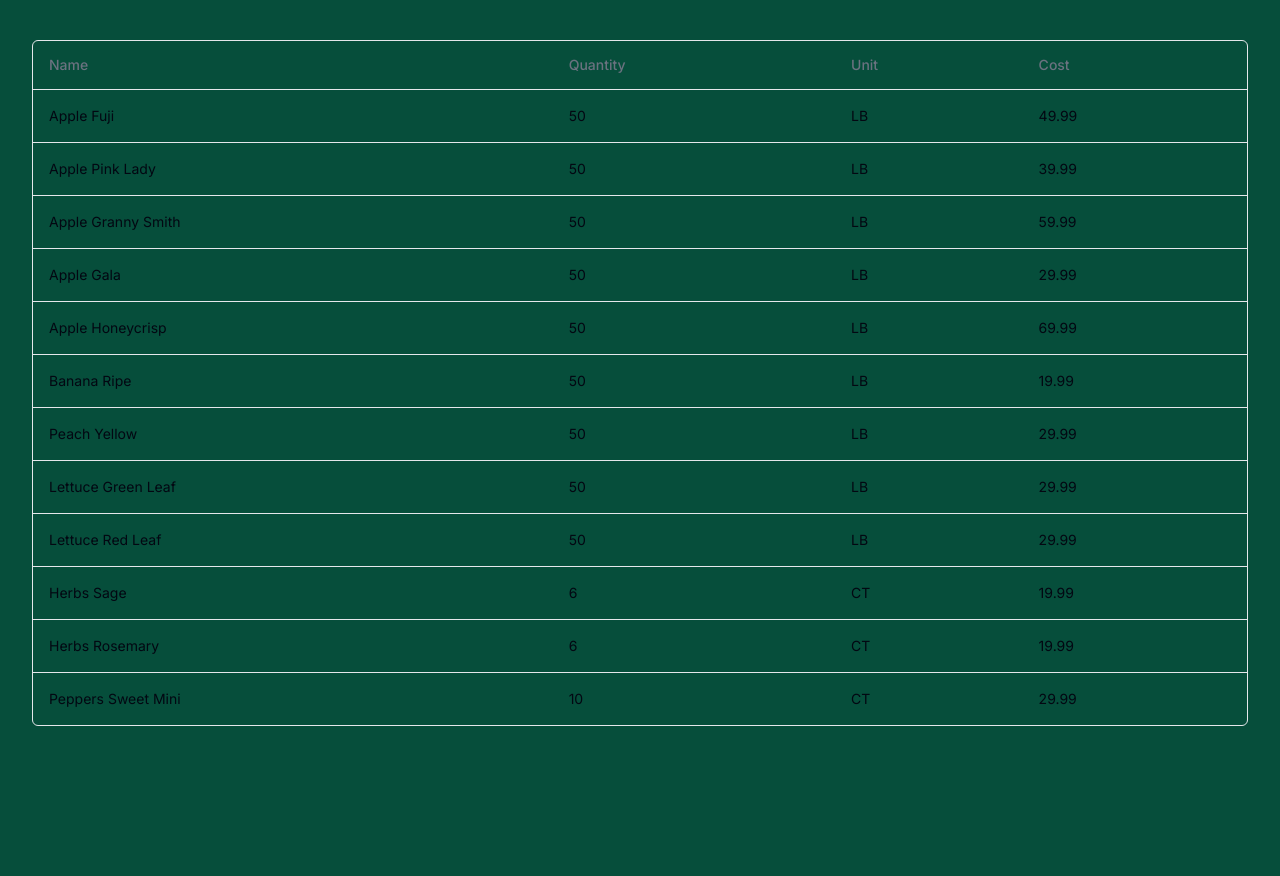
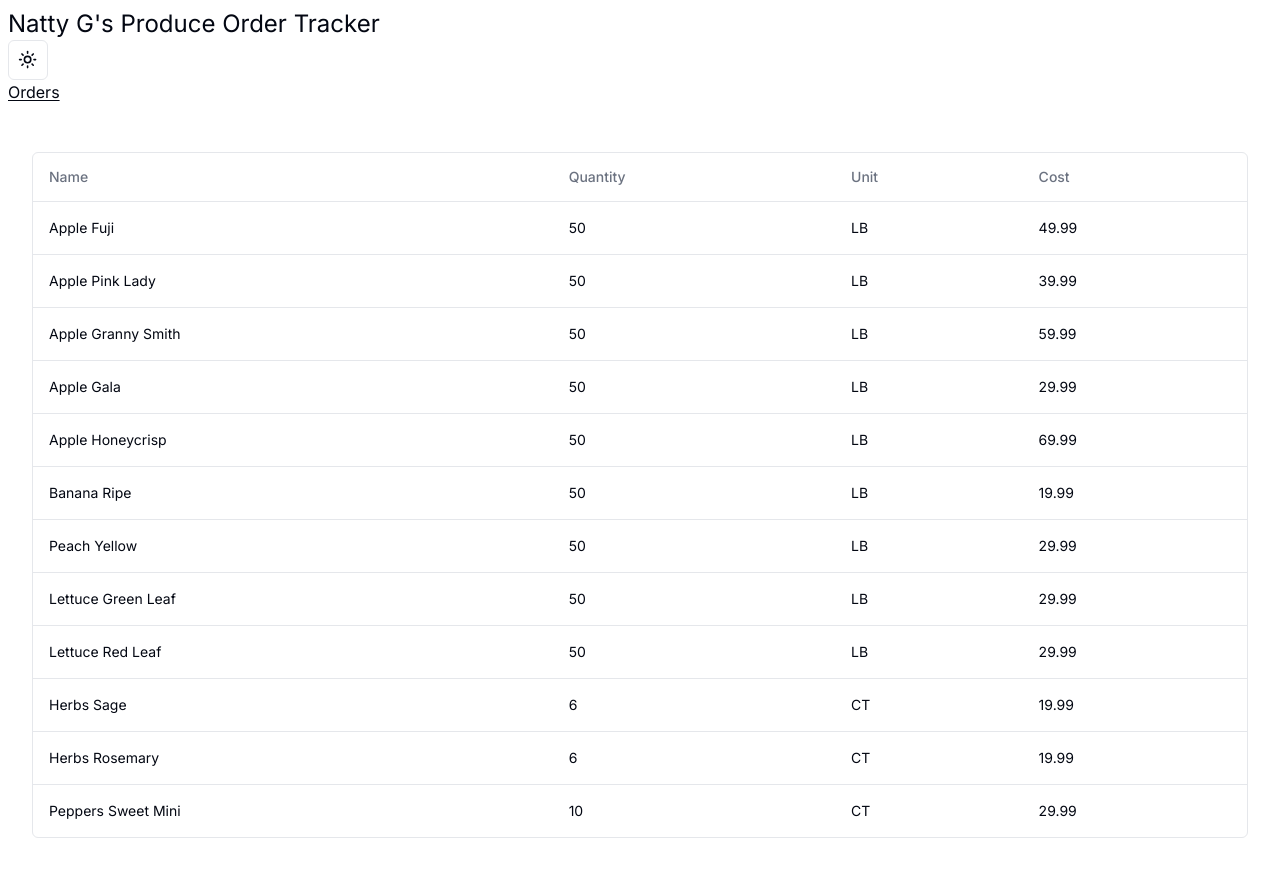
Before and after one commit to allanlalangan/order-cost-tracker, a Next.js app: page /orders in a window 1280 px wide. Before the commit the page ends 800 px from the top, so only its background shows below. Built offline with nearby package versions, Linux system fonts and the light colour scheme.

Commit message:
update home page

```diff
--- a/app/layout.tsx
+++ b/app/layout.tsx
@@ -1,5 +1,9 @@
+import { Switch } from "@/components/ui/switch";
 import "./globals.css";
 import { Inter } from "next/font/google";
+import Link from "next/link";
+import { ThemeProvider } from "@/components/theme-provider";
+import { ModeToggle } from "@/components/dark-mode-toggle";
 
 const inter = Inter({ subsets: ["latin"] });
 
@@ -19,7 +23,24 @@
         name="viewport"
         content="width=device-width, initial-scale=1, maximum-scale=1"
       />
-      <body className="bg-emerald-900">{children}</body>
+      <body className="">
+        <ThemeProvider attribute="class" defaultTheme="system" enableSystem>
+          <header className="flex flex-col justify-between p-2">
+            <Link className="" href="/">
+              <h1 className="text-2xl">Natty G&apos;s Produce Order Tracker</h1>
+            </Link>
+            <div className="flex">
+              <ModeToggle />
+            </div>
+            <nav className="">
+              <Link className="underline underline-offset-2" href="/orders">
+                Orders
+              </Link>
+            </nav>
+          </header>
+          {children}
+        </ThemeProvider>
+      </body>
     </html>
   );
 }
--- a/app/page.tsx
+++ b/app/page.tsx
@@ -1,32 +1,6 @@
-import Table from "@/components/Table";
-
-export type Produce = {
-  name: string;
-  qty: number;
-  unit: string;
-  cost: number;
-};
-
-const sampleData: Produce[] = [
-  { name: "Apple Fuji", qty: 50, unit: "LB", cost: 49.99 },
-  { name: "Apple Pink Lady", qty: 50, unit: "LB", cost: 39.99 },
-  { name: "Apple Granny Smith", qty: 50, unit: "LB", cost: 59.99 },
-  { name: "Apple Gala", qty: 50, unit: "LB", cost: 29.99 },
-  { name: "Apple Honeycrisp", qty: 50, unit: "LB", cost: 69.99 },
-  { name: "Banana Ripe", qty: 50, unit: "LB", cost: 19.99 },
-  { name: "Peach Yellow", qty: 50, unit: "LB", cost: 29.99 },
-  { name: "Lettuce Green Leaf", qty: 50, unit: "LB", cost: 29.99 },
-  { name: "Lettuce Red Leaf", qty: 50, unit: "LB", cost: 29.99 },
-  { name: "Herbs Sage", qty: 6, unit: "CT", cost: 19.99 },
-  { name: "Herbs Rosemary", qty: 6, unit: "CT", cost: 19.99 },
-  { name: "Peppers Sweet Mini", qty: 10, unit: "CT", cost: 29.99 },
-];
+import { Switch } from "@/components/ui/switch";
+import Link from "next/link";
 
 export default function Home() {
-  return (
-    <main className="flex flex-col">
-      <h1 className="text-2xl text-emerald-100 p-4">Produce Order</h1>
-      <Table />
-    </main>
-  );
+  return <main className="flex flex-col"></main>;
 }
```
